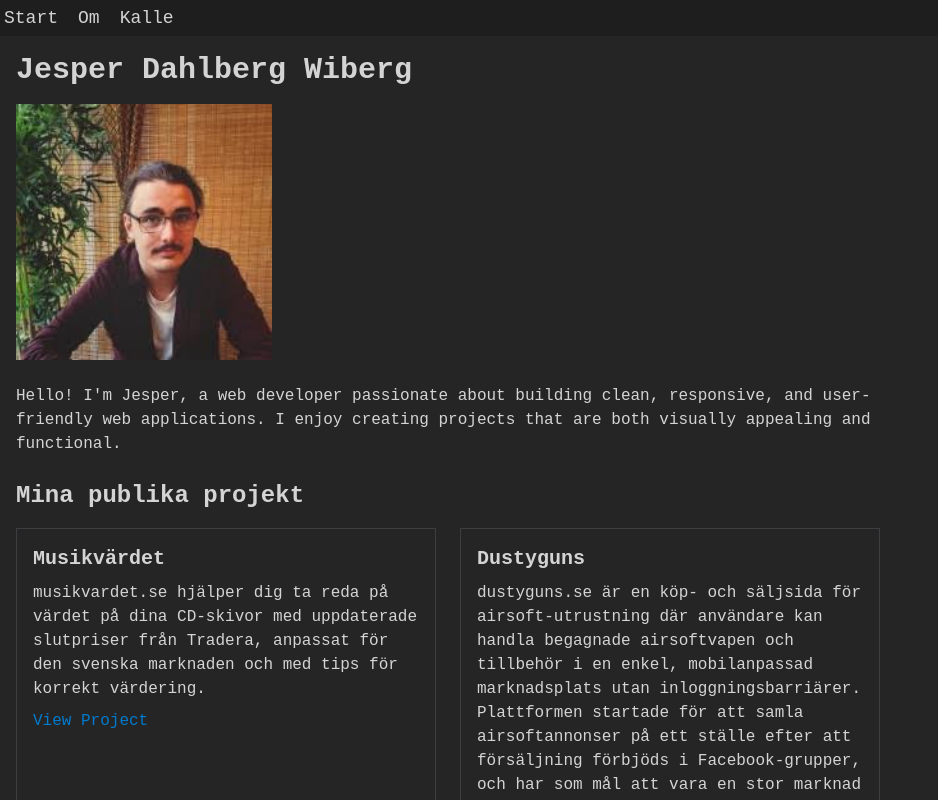
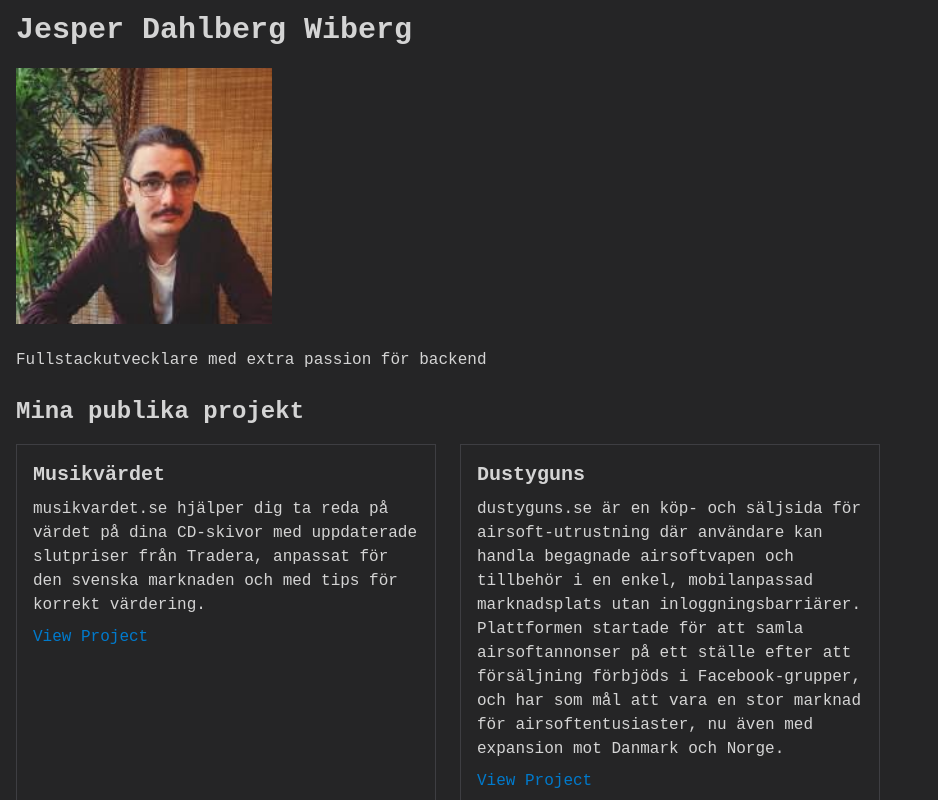
Before and after one commit to wiberg8/wiberg, a React (Vite) app: page / in a window 1280 px wide. Shown: the top 800 px of the page, without its empty margins (0-938 px from the left). Built offline with nearby package versions, Linux system fonts and the light colour scheme; a web font is replaced by a local one.

Commit message:
navigation removed

```diff
--- a/src/App.tsx
+++ b/src/App.tsx
@@ -38,7 +38,7 @@ const projects = [
 function App() {
   return (
     <div className="max-w-4xl p-4">
-      <h1 className="text-3xl font-bold mb-4">Jesper Dahlberg Wiberg</h1>
+      <h1 className="text-3xl font-bold mb-4 animate-bounce">Jesper Dahlberg Wiberg</h1>
 
       <img
         src={reactLogo}
@@ -47,9 +47,7 @@ function App() {
       />
 
       <p className="mb-6">
-        Hello! I'm Jesper, a web developer passionate about building clean,
-        responsive, and user-friendly web applications. I enjoy creating
-        projects that are both visually appealing and functional.
+        Fullstackutvecklare med extra passion för backend
       </p>
 
       <h2 className="text-2xl font-semibold mb-4">Mina publika projekt</h2>
--- a/src/main.tsx
+++ b/src/main.tsx
@@ -2,11 +2,11 @@ import { StrictMode } from 'react'
 import { createRoot } from 'react-dom/client'
 import './index.css'
 import App from './App.tsx'
-import Navigation from './Navigation.tsx'
+// import Navigation from './Navigation.tsx'
 
 createRoot(document.getElementById('root')!).render(
   <StrictMode>
-    <Navigation/>
+    {/* <Navigation/> */}
     <App />
   </StrictMode>,
 )
```
